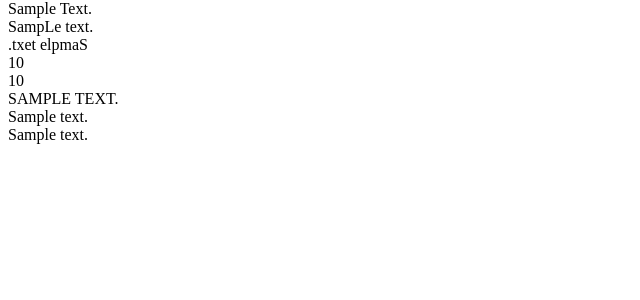
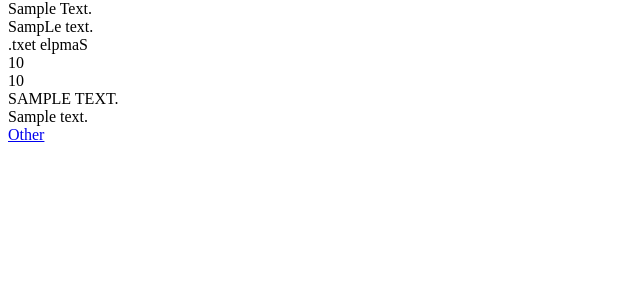
Before and after one commit to tushar0i/flask_test, a Flask app: template templates/fil.html in a window 1280 px wide. Shown: the part 165-465 px from the top of the page, without its empty margins (0-640 px from the left). Run offline with Flask 3, Linux system fonts and the light colour scheme; the template is opened without the code that fills it: most values are stand-ins (such as "Sample title", 1, 10 or a date in 2020).

Commit message:
redirect and dynamic url

```diff
--- a/app.py
+++ b/app.py
@@ -1,4 +1,4 @@
-from flask import Flask , request , make_response , render_template
+from flask import Flask , request , make_response , render_template , redirect ,url_for
 
 app = Flask(__name__,template_folder='templates')
 
@@ -117,5 +117,13 @@ def alternate_case(s):
     out = ''.join([c.upper() if i % 2 == 0 else c.lower() for i,c in enumerate(s)])
     return out
 
+@app.route('/a_dynamic_url')
+def other():
+    return render_template('other.html')
+
+@app.route('/redirect_endpoint')
+def redirect_endpoint():
+    return redirect(url_for('other'))
+
 if __name__  == '__main__':
     app.run(host='127.0.0.1',port=9892,debug=True)
--- a/templates/fil.html
+++ b/templates/fil.html
@@ -21,9 +21,9 @@
     <div>
         {{some_text | replace('l','L')}}
     </div>
+    <!-- custom filters  -->
     <div>
         {{some_text | reverse_string}}
-        <!-- custom filters  -->
     </div>
     <div>
         {{some_text | repate}}
@@ -37,8 +37,8 @@
     <div>
         {{some_text}}
     </div>
-    <div>
-        {{some_text}}
-    </div>
+
+
+    <a href="{{ url_for('other') }}">Other</a>
 </div>
 {%endblock%}
```
Also changed, not shown: templates/other.html (added, +9 -0 lines).
